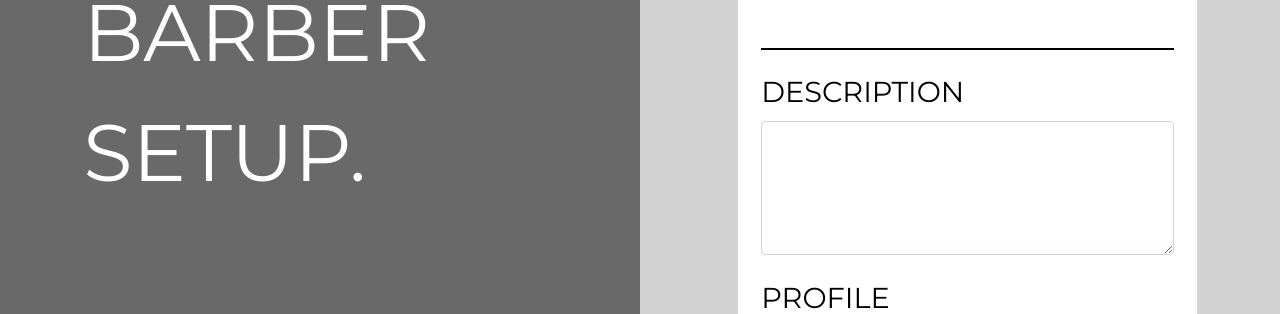
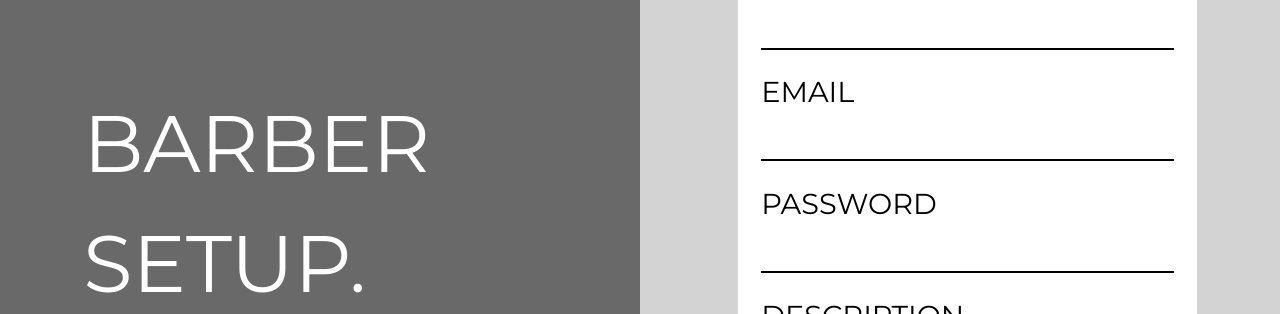
Before and after one commit to brichiang/StormWalkerco., a Vue app in the folder app/: page /barber_setup in a window 1280 px wide. Shown: the part 486-800 px from the top of the page. Built offline with nearby package versions, Linux system fonts and the light colour scheme.

Commit message:
Added email and password input fields on Barber Setup page

```diff
--- a/app/src/views/Barber-setup.vue
+++ b/app/src/views/Barber-setup.vue
@@ -21,6 +21,14 @@
               <div class="form-group">
                 <label for="l_name">LAST NAME</label><br/>
                 <input type="text" name="l_Name" id="l_name" class="form-input" v-model="l_Name" />
+              </div>
+              <div class="form-group">
+                <label for="email">EMAIL</label><br/>
+                <input type="text" name="email" id="email" class="form-input" v-model="email" />
+              </div>
+              <div class="form-group">
+                <label for="password">PASSWORD</label><br/>
+                <input type="password" name="password" id="password" class="form-input" v-model="password" />
               </div>
               <div class="form-group">
                 <label for="description">DESCRIPTION</label><br/>
@@ -48,6 +56,8 @@
             return {
                 f_Name:"",
                 l_Name:"",
+                email:"",
+                password:"",
                 description:"",
                 image:""
             }
@@ -58,6 +68,8 @@
                 var fd = new FormData();
                 fd.append("fname", this.f_Name);
                 fd.append("lname", this.l_Name);
+                fd.append("email", this.email);
+                fd.append("password", this.password);
                 fd.append("description", this.description);
                 fd.append("image", this.image);
 
```
Also changed, not shown: 1 other file (tests, documents, lock files or other folders).
